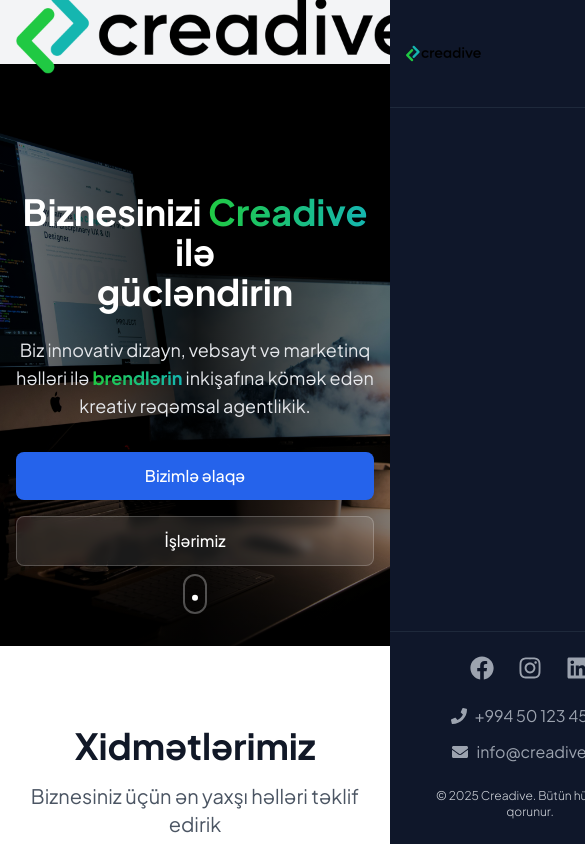
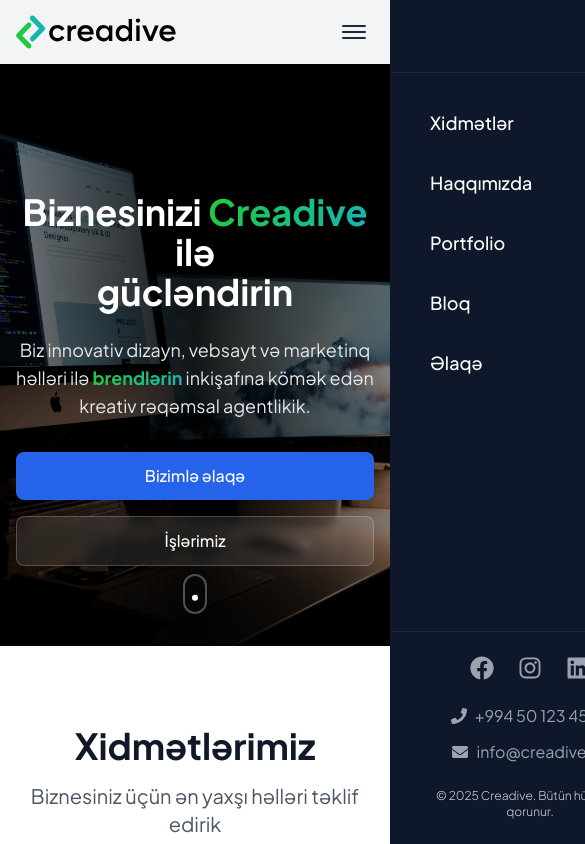
Before and after one commit to nihad-abbasov/creadive, a Next.js app: page / in a window 390 px wide. Shown: the top 844 px of the page, 585 px wide, since content can reach past the window. Built offline with nearby package versions, Linux system fonts and the light colour scheme.

Commit message:
some updates

```diff
--- a/src/components/Logo.tsx
+++ b/src/components/Logo.tsx
@@ -11,13 +11,13 @@
 }: LogoProps) {
   return (
     <Image
-      src={isWhite ? "/logos/white_h.png" : "/logos/black_h.png"}
+      src={isWhite ? "/logos/white_h.svg" : "/logos/black_h.svg"}
       alt="Creadive"
       width={0}
       height={0}
       sizes="100vw"
       priority
-      className={`${isForHeader ? "w-1/3 h-auto" : "w-2/3 h-auto"}`}
+      className={`${isForHeader ? "w-40 h-auto" : "w-full h-40"}`}
     />
   );
 }
--- a/src/components/semantic/Navigation.tsx
+++ b/src/components/semantic/Navigation.tsx
@@ -10,6 +10,7 @@
 import { usePathname } from "next/navigation";
 import { useState, useEffect } from "react";
 import Link from "next/link";
+import { motion } from "framer-motion";
 import Logo from "../Logo";
 
 type NavLink = {
@@ -105,16 +106,62 @@
     setActiveDropdown(null);
   };
 
+  // Animation variants
+  const logoVariants = {
+    hidden: { opacity: 0, x: -40 },
+    visible: {
+      opacity: 1,
+      x: 0,
+      transition: {
+        duration: 0.6,
+        delay: 0.3,
+      },
+    },
+  };
+
+  const navItemVariants = {
+    hidden: { opacity: 0, y: -10 },
+    visible: (i: number) => ({
+      opacity: 1,
+      y: 0,
+      transition: {
+        duration: 0.5,
+        delay: i * 0.1,
+      },
+    }),
+  };
+
+  const dropdownVariants = {
+    hidden: {
+      opacity: 0,
+      y: -10,
+      scale: 0.95,
+    },
+    visible: {
+      opacity: 1,
+      y: 0,
+      scale: 1,
+      transition: {
+        duration: 0.2,
+      },
+    },
+  };
+
   return (
     <>
       <nav className="w-full bg-gray-100 backdrop-blur-md z-[9997] relative">
         <div className="max-w-7xl mx-auto px-4 sm:px-6 lg:px-8">
           <div className="flex justify-between items-center h-16">
-            <div className="flex-shrink-0">
+            <motion.div
+              className="flex-shrink-0"
+              variants={logoVariants}
+              initial="hidden"
+              animate="visible"
+            >
               <Link href="/" className="text-2xl font-bold text-gray-900">
                 <Logo isWhite={false} isForHeader={true} />
               </Link>
-            </div>
+            </motion.div>
             <div className="block md:hidden">
               <button
                 onClick={toggleMobileMenu}
@@ -123,19 +170,19 @@
               >
                 <div className="relative w-6 h-6 flex items-center justify-center">
                   <span
-                    className={`absolute h-0.5 w-6 bg-gray-100 rounded-full transition-all duration-300 ease-in-out transform ${
+                    className={`absolute h-0.5 w-6 bg-slate-800 rounded-full transition-all duration-300 ease-in-out transform ${
                       isMobileMenuOpen
                         ? "rotate-45 translate-y-0"
                         : "-translate-y-1.5"
                     }`}
                   />
                   <span
-                    className={`absolute h-0.5 w-6 bg-gray-100 rounded-full transition-all duration-300 ease-in-out ${
+                    className={`absolute h-0.5 w-6 bg-slate-800 rounded-full transition-all duration-300 ease-in-out ${
                       isMobileMenuOpen ? "opacity-0" : "opacity-100"
                     }`}
                   />
                   <span
-                    className={`absolute h-0.5 w-6 bg-gray-100 rounded-full transition-all duration-300 ease-in-out transform ${
+                    className={`absolute h-0.5 w-6 bg-slate-800 rounded-full transition-all duration-300 ease-in-out transform ${
                       isMobileMenuOpen
                         ? "-rotate-45 translate-y-0"
                         : "translate-y-1.5"
@@ -146,10 +193,14 @@
             </div>
             <div className="hidden md:block">
               <div className="ml-10 flex items-center space-x-8">
-                {navLinks.map((link) => (
-                  <div
+                {navLinks.map((link, index) => (
+                  <motion.div
                     key={link.id}
                     className="relative"
+                    custom={index}
+                    variants={navItemVariants}
+                    initial="hidden"
+                    animate="visible"
                     onMouseEnter={() =>
                       link.dropdown && handleDropdownEnter(link.id)
                     }
@@ -165,11 +216,15 @@
                     >
                       {link.label}
                       {link.dropdown && (
-                        <span className="ml-1 inline-block">
+                        <motion.span
+                          className="ml-1 inline-block"
+                          animate={{
+                            rotate: activeDropdown === link.id ? 180 : 0,
+                          }}
+                          transition={{ duration: 0.2 }}
+                        >
                           <svg
-                            className={`w-4 h-4 transition-transform duration-200 ${
-                              activeDropdown === link.id ? "rotate-180" : ""
-                            }`}
+                            className="w-4 h-4"
                             fill="none"
                             stroke="currentColor"
                             viewBox="0 0 24 24"
@@ -181,7 +236,7 @@
                               d="M19 9l-7 7-7-7"
                             />
                           </svg>
-                        </span>
+                        </motion.span>
                       )}
                       <span
                         className={`absolute -bottom-1 left-0 w-0 h-[1px] bg-gray-900 rounded-full transition-all duration-300 ease-out ${
@@ -192,7 +247,12 @@
                       />
                     </Link>
                     {link.dropdown && activeDropdown === link.id && (
-                      <>
+                      <motion.div
+                        variants={dropdownVariants}
+                        initial="hidden"
+                        animate="visible"
+                        exit="hidden"
+                      >
                         {/* Invisible bridge to prevent dropdown from closing */}
                         <div className="absolute left-0 w-full h-2" />
                         <div className="absolute left-0 mt-2 w-48 rounded-md shadow-lg bg-slate-800 ring-1 ring-black ring-opacity-5">
@@ -202,8 +262,13 @@
                             aria-orientation="vertical"
                           >
                             {link.dropdown.map((item, index) => (
+                              <motion.div
+                                key={index}
+                                initial={{ opacity: 0, x: -10 }}
+                                animate={{ opacity: 1, x: 0 }}
+                                transition={{ delay: index * 0.05 }}
+                              >
                                 <Link
-                                key={index}
                                   href={item.url}
                                   className={`block px-4 py-2 text-sm text-gray-300 hover:bg-slate-700 hover:text-white transition-colors duration-200 ${
                                     index === 0 ? "rounded-t-md" : ""
@@ -216,12 +281,13 @@
                                 >
                                   {item.text}
                                 </Link>
+                              </motion.div>
                             ))}
                           </div>
                         </div>
-                      </>
+                      </motion.div>
                     )}
-                  </div>
+                  </motion.div>
                 ))}
               </div>
             </div>
@@ -230,24 +296,34 @@
       </nav>
 
       {/* Mobile menu overlay */}
-      <div
+      <motion.div
         className={`md:hidden fixed inset-0 bg-black/80 backdrop-blur-sm z-[9998] transition-opacity duration-300 ${
           isMobileMenuOpen ? "opacity-100" : "opacity-0 pointer-events-none"
         }`}
         onClick={toggleMobileMenu}
         aria-hidden={!isMobileMenuOpen}
+        initial={{ opacity: 0 }}
+        animate={{ opacity: isMobileMenuOpen ? 1 : 0 }}
+        transition={{ duration: 0.3 }}
       />
 
       {/* Mobile menu */}
-      <div
+      <motion.div
         className={`md:hidden fixed inset-y-0 right-0 w-[280px] bg-slate-900 z-[9999] transform transition-transform duration-300 ease-in-out h-screen ${
           isMobileMenuOpen ? "translate-x-0" : "translate-x-full"
         }`}
-        // aria-hidden={!isMobileMenuOpen}
+        initial={{ x: "100%" }}
+        animate={{ x: isMobileMenuOpen ? 0 : "100%" }}
+        transition={{ duration: 0.3, ease: "easeInOut" }}
       >
         <div className="flex flex-col h-full">
           {/* Menu Header */}
-          <div className="flex items-center justify-between p-4 border-b border-slate-800">
+          <div className="flex items-center justify-end p-4 border-b border-slate-800">
+            {/* <motion.div
+              initial={{ opacity: 0, x: -20 }}
+              animate={{ opacity: 1, x: 0 }}
+              transition={{ delay: 0.2, duration: 0.5 }}
+            >
               <Link
                 href="/"
                 className="text-2xl font-bold text-gray-100"
@@ -255,6 +331,7 @@
               >
                 <Logo isWhite={false} isForHeader={true} />
               </Link>
+            </motion.div> */}
             <button
               onClick={toggleMobileMenu}
               className="relative w-10 h-10 flex items-center justify-center rounded-lg hover:bg-slate-800/50 transition-all duration-200 focus:outline-none group"
@@ -268,23 +345,20 @@
           </div>
 
           {/* Menu Items */}
-          <div className="flex flex-col px-6 space-y-1 flex-grow py-6">
+          <div className="flex flex-col px-6 space-y-2 flex-grow py-6">
             {navLinks.map((link, index) => (
+              <motion.div
+                key={link.id}
+                initial={{ opacity: 0, x: 20 }}
+                animate={{ opacity: 1, x: 0 }}
+                transition={{ delay: 0.3 + index * 0.1, duration: 0.5 }}
+              >
                 <Link
-                key={link.id}
                   href={link.href}
-                className={`text-white py-3 px-4 rounded-lg transition-all duration-300 hover:bg-slate-800/50 text-lg font-medium relative group ${
+                  className={`block w-full text-white py-3 px-4 rounded-lg transition-all duration-300 hover:bg-slate-800/50 text-lg font-medium relative group ${
                     isActiveLink(link.href) ? "bg-slate-800/50" : ""
                   }`}
                   onClick={toggleMobileMenu}
-                style={{
-                  animationDelay: `${index * 50}ms`,
-                  animation: isMobileMenuOpen
-                    ? "slideIn 0.3s ease-out forwards"
-                    : "none",
-                  opacity: 0,
-                  transform: "translateX(20px)",
-                }}
                 >
                   {link.label}
                   <span
@@ -293,13 +367,24 @@
                     }`}
                   />
                 </Link>
+              </motion.div>
             ))}
           </div>
 
           {/* Menu Footer */}
-          <div className="border-t border-slate-800 p-6 space-y-6">
+          <motion.div
+            className="border-t border-slate-800 p-6 space-y-6"
+            initial={{ opacity: 0, y: 20 }}
+            animate={{ opacity: 1, y: 0 }}
+            transition={{ delay: 0.8, duration: 0.5 }}
+          >
             {/* Social Links */}
             <div className="flex justify-center space-x-6">
+              <motion.div
+                initial={{ opacity: 0, scale: 0.8 }}
+                animate={{ opacity: 1, scale: 1 }}
+                transition={{ delay: 0.9, duration: 0.3 }}
+              >
                 <Link
                   href="https://facebook.com"
                   target="_blank"
@@ -309,6 +394,12 @@
                 >
                   <FaFacebook className="w-6 h-6" />
                 </Link>
+              </motion.div>
+              <motion.div
+                initial={{ opacity: 0, scale: 0.8 }}
+                animate={{ opacity: 1, scale: 1 }}
+                transition={{ delay: 1.0, duration: 0.3 }}
+              >
                 <Link
                   href="https://instagram.com"
                   target="_blank"
@@ -318,6 +409,12 @@
                 >
                   <FaInstagram className="w-6 h-6" />
                 </Link>
+              </motion.div>
+              <motion.div
+                initial={{ opacity: 0, scale: 0.8 }}
+                animate={{ opacity: 1, scale: 1 }}
+                transition={{ delay: 1.1, duration: 0.3 }}
+              >
                 <Link
                   href="https://linkedin.com"
                   target="_blank"
@@ -327,10 +424,16 @@
                 >
                   <FaLinkedin className="w-6 h-6" />
                 </Link>
+              </motion.div>
             </div>
 
             {/* Contact Info */}
             <div className="space-y-3 text-center">
+              <motion.div
+                initial={{ opacity: 0, y: 10 }}
+                animate={{ opacity: 1, y: 0 }}
+                transition={{ delay: 1.2, duration: 0.3 }}
+              >
                 <Link
                   href="tel:+994501234567"
                   className="flex items-center justify-center text-gray-400 hover:text-gray-300 transition-colors duration-200"
@@ -338,6 +441,12 @@
                   <FaPhone className="w-4 h-4 mr-2" />
                   <span>+994 50 123 45 67</span>
                 </Link>
+              </motion.div>
+              <motion.div
+                initial={{ opacity: 0, y: 10 }}
+                animate={{ opacity: 1, y: 0 }}
+                transition={{ delay: 1.3, duration: 0.3 }}
+              >
                 <Link
                   href="mailto:info@creadive.az"
                   className="flex items-center justify-center text-gray-400 hover:text-gray-300 transition-colors duration-200"
@@ -345,15 +454,21 @@
                   <FaEnvelope className="w-4 h-4 mr-2" />
                   <span>info@creadive.az</span>
                 </Link>
+              </motion.div>
             </div>
 
             {/* Copyright */}
-            <div className="text-center text-xs text-gray-300 font-light">
+            <motion.div
+              className="text-center text-xs text-gray-300 font-light"
+              initial={{ opacity: 0 }}
+              animate={{ opacity: 1 }}
+              transition={{ delay: 1.4, duration: 0.3 }}
+            >
               © {currentYear} Creadive. Bütün hüquqlar qorunur.
+            </motion.div>
+          </motion.div>
         </div>
-          </div>
-        </div>
-      </div>
+      </motion.div>
 
       <style jsx>{`
         @keyframes slideIn {
```
Also changed, not shown: src/views/Homepage.tsx (+13 -9 lines), public/logos/black_h.svg, public/logos/white_h.svg. Lines whose indentation alone changed are shown as unchanged.
